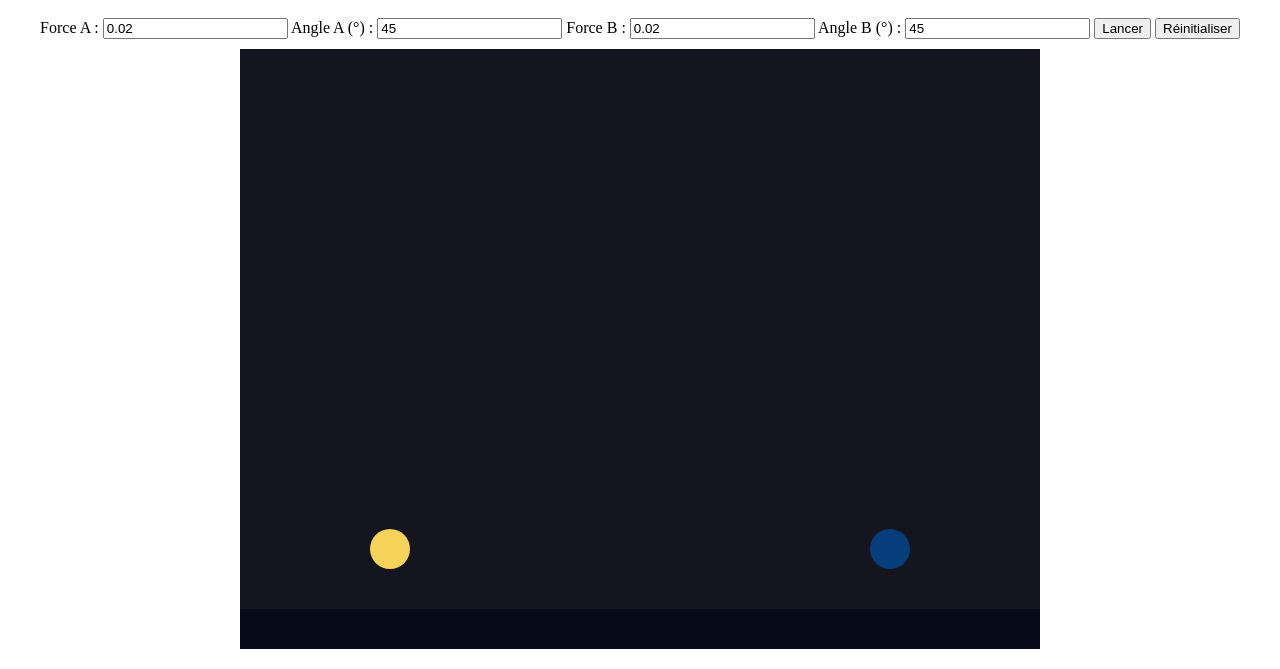
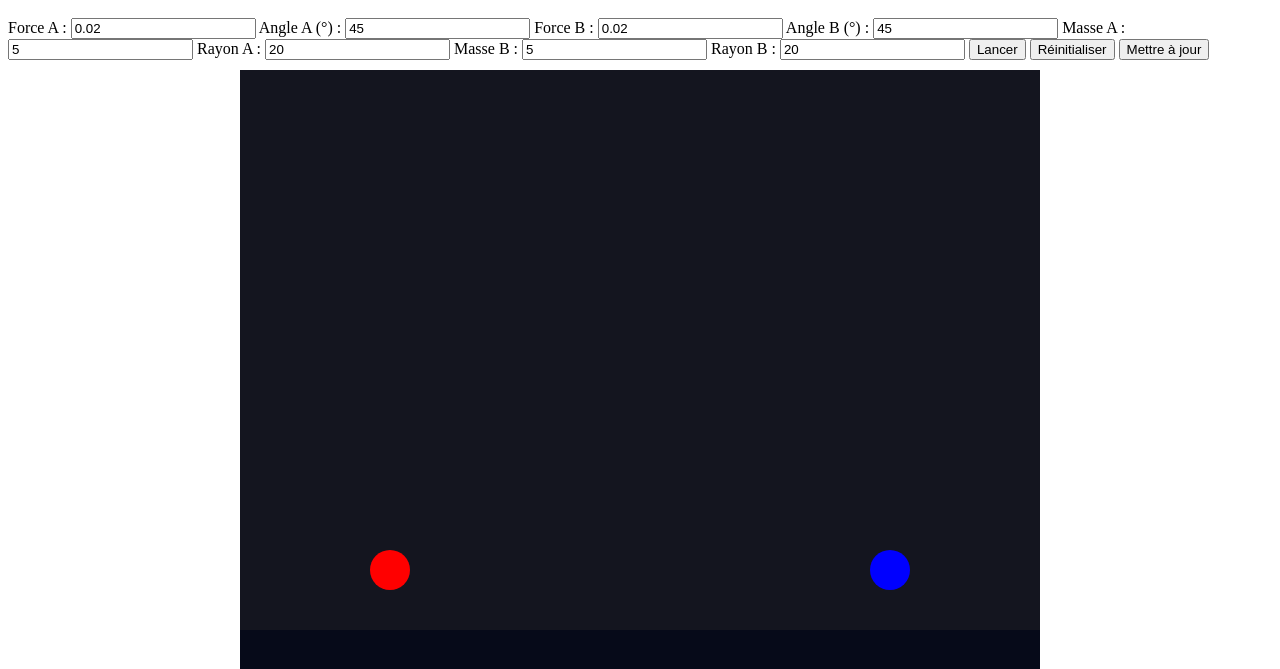
Before and after one commit to AdemLad/Dynamix_H25_EQ5, a Django app: template dynamix/monweb/templates/collisions.html in a window 1280 px wide. Shown: the top 669 px of the page. Run offline with Django 5.2, Linux system fonts and the light colour scheme; the template is opened without the code that fills it, so the values that code supplies are empty.

Commit message:
update collisions

```diff
--- a/dynamix/monweb/templates/collisions.html
+++ b/dynamix/monweb/templates/collisions.html
@@ -33,8 +33,19 @@
         <label for="angleB">Angle B (°) :</label>
         <input type="number" id="angleB" value="45" step="1">
 
+        <label for="massA">Masse A :</label>
+        <input type="number" id="massA" value="5" step="0.1">
+        <label for="rayonA">Rayon A :</label>
+        <input type="number" id="rayonA" value="20" step="1">
+
+        <label for="massB">Masse B :</label>
+        <input type="number" id="massB" value="5" step="0.1">
+        <label for="rayonB">Rayon B :</label>
+        <input type="number" id="rayonB" value="20" step="1">
+
         <button onclick="applyForces()">Lancer</button>
         <button onclick="resetObjects()">Réinitialiser</button>
+        <button onclick="updateObjets()">Mettre à jour</button>
     </div>
 
     <script>
@@ -61,27 +72,54 @@
             }
         });
 
-        // Création des objets
+        // Création du sol
         var ground = Bodies.rectangle(400, 580, 810, 40, { isStatic: true, render: { fillStyle: '#060a19' } });
-        var boxA = Bodies.circle(150, 500, 20, {
-            restitution: 0.8,
-            density: 0.005,
-            friction: 0,         // Pas de frottement avec le sol
-            frictionAir: 0,      // Pas de résistance de l'air
-            frictionStatic: 0    // Aucun frottement statique
+
+        // Définition des objets mobiles
+        var boxA, boxB;
+        function createObjects() {
+            var massA = parseFloat(document.getElementById("massA").value);
+            var radiusA = parseFloat(document.getElementById("rayonA").value);
+            var massB = parseFloat(document.getElementById("massB").value);
+            var radiusB = parseFloat(document.getElementById("rayonB").value);
+
+            boxA = Bodies.circle(150, 500, radiusA, {
+                mass: massA,
+                restitution: 0.8,
+                density: 0.005,
+                friction: 0,
+                frictionAir: 0,
+                frictionStatic: 0,
+                render: { fillStyle: 'red' }
             });
 
-        var boxB = Bodies.circle(650, 500, 20, {
-            restitution: 0.8,
-            density: 0.005,
-            friction: 0,
-            frictionAir: 0,
-            frictionStatic: 0
-        });
+            boxB = Bodies.circle(650, 500, radiusB, {
+                mass: massB,
+                restitution: 0.8,
+                density: 0.005,
+                friction: 0,
+                frictionAir: 0,
+                frictionStatic: 0,
+                render: { fillStyle: 'blue' }
+            });
 
+            Composite.add(world, [boxA, boxB]);
+        }
 
-        // Ajout des objets au monde
-        Composite.add(world, [ground, boxA, boxB]);
+        createObjects();
+        Composite.add(world, [ground]);
+
+        // Fonction pour mettre à jour les objets
+        function updateObjets() {
+            // Supprimer les anciens objets
+            Composite.remove(world, [boxA, boxB]);
+
+            // Recréer les objets avec les nouvelles valeurs
+            createObjects();
+
+            // Réinitialiser leur position
+            resetObjects();
+        }
 
         // Fonction pour appliquer la force sur les deux objets
         function applyForces() {
```
